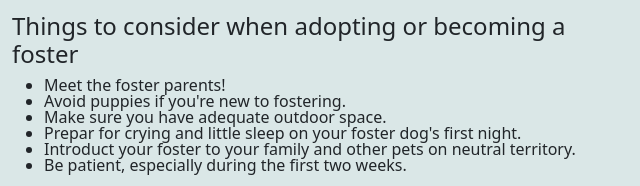
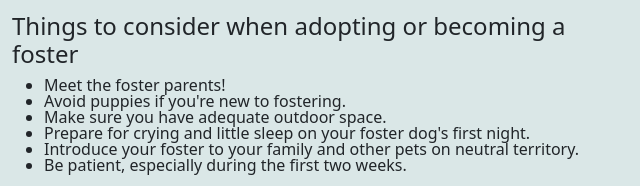
Before and after one commit to keira-mclean/rescue-connections, a website: page index.html in a window 1280 px wide. Shown: the part 1760-1946 px from the top of the page, 640-1280 px from the left. Drawn offline with nearby package versions, Linux system fonts and the light colour scheme.

Commit message:
fix spelling errors

```diff
--- a/index.html
+++ b/index.html
@@ -185,8 +185,8 @@
                                 <li>Meet the foster parents!</li>
                                 <li>Avoid puppies if you're new to fostering.</li>
                                 <li>Make sure you have adequate outdoor space.</li>
-                                <li>Prepar for crying and little sleep on your foster dog's first night.</li>
-                                <li>Introduct your foster to your family and other pets on neutral territory.</li>
+                                <li>Prepare for crying and little sleep on your foster dog's first night.</li>
+                                <li>Introduce your foster to your family and other pets on neutral territory.</li>
                                 <li>Be patient, especially during the first two weeks.</li>
                             </ul>
                             <div>
```
